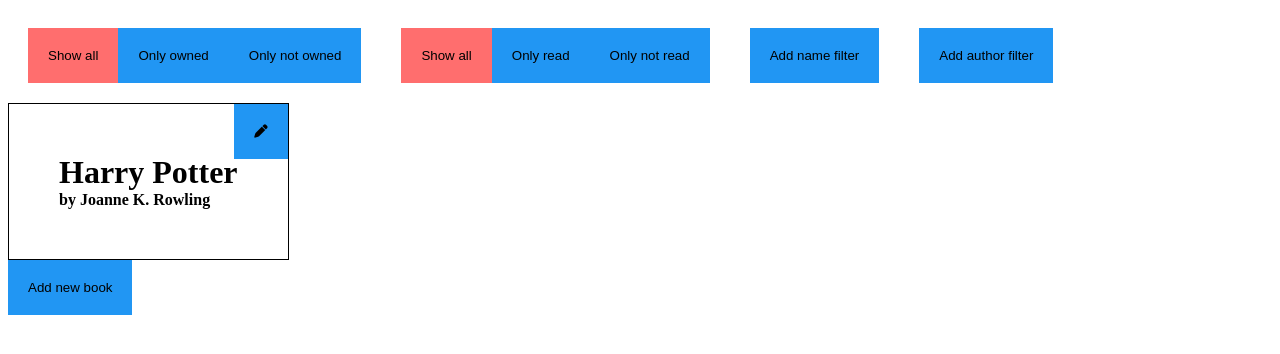
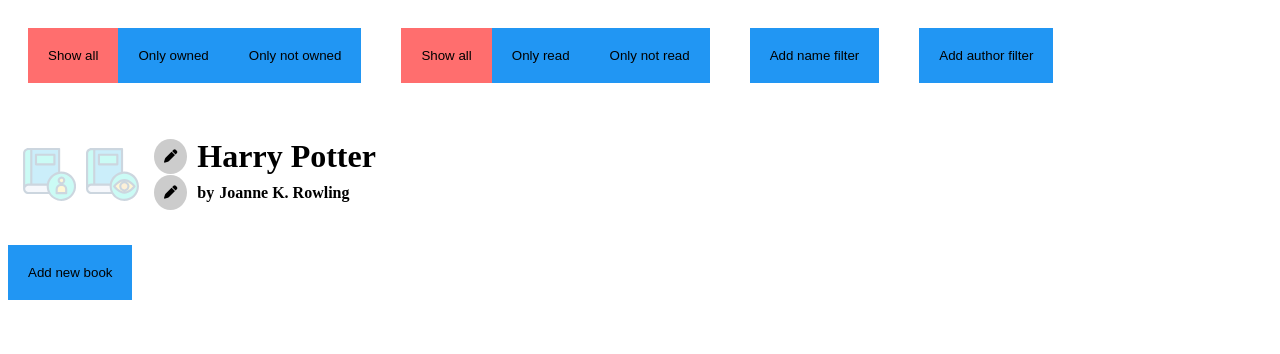
Before and after one commit to trebeljahr/book-list, a React (Create React App) app in the folder client/: page / in a window 1280 px wide. Shown: the top 354 px of the page. Built offline with nearby package versions, Linux system fonts and the light colour scheme.

Commit message:
Add styling, change icons

```diff
--- a/client/src/App.css
+++ b/client/src/App.css
@@ -89,13 +89,13 @@
 }
 
 .textInput {
+    white-space: nowrap;
+    font: inherit;
     font-size: inherit;
     font-family: inherit;
-    font: inherit;
-    width: inherit;
     margin: 0;
     padding: 0;
-    font-weight: inherit;
+    margin-left: 5px;
 }
 
 .top {
@@ -110,7 +110,10 @@
     position: absolute;
     right: 0;
 }
-
+.bottom {
+    position: absolute;
+    bottom: 0;
+}
 .fullScreen {
     width: 100vw;
     height: 100vh;
@@ -135,8 +138,7 @@
     margin: 5px;
 }
 
-.addBookForm,
-.bookListing {
+.addBookForm {
     position: relative;
     border: 1px solid black;
     padding: 100px 200px;
@@ -144,7 +146,18 @@
     flex-direction: column;
     justify-content: space-between;
 }
-
+.bookListing {
+    display: flex;
+    flex-direction: row;
+    align-items: center;
+    justify-content: flex-start;
+    padding: 0;
+    margin: 30px 10px;
+    border: none;
+}
+.bookListing > * {
+    margin: 5px;
+}
 .editButton {
     margin: 0 5px;
     padding: 10px;
@@ -158,12 +171,36 @@
 .editButton:focus {
     outline: 0;
 }
-
-.bookListing {
-    width: fit-content;
-    padding: 50px;
+.smallIcon {
+    width: 100%;
+    height: 100%;
 }
 
+.ownedToggle,
+.readToggle {
+    position: relative;
+    width: 0;
+    height: 0;
+    padding: 27.5px 26.5px;
+    background-color: transparent;
+}
+.ownedToggle:hover,
+.readToggle:hover {
+    background-color: transparent;
+}
+.ownedToggle:focus,
+.readToggle:focus {
+    outline: 0;
+}
+.opaque {
+    opacity: 0.2;
+    filter: alpha(opacity=20);
+}
+.container {
+    display: flex;
+    justify-content: space-between;
+    align-items: center;
+}
 h1,
 h4 {
     width: fit-content;
--- a/client/src/components/AddBook.js
+++ b/client/src/components/AddBook.js
@@ -1,6 +1,6 @@
 import React, { useState } from 'react';
 import { uuid } from '../utils';
-import OwnedToggle from './OwnedToggle';
+import { OwnedToggle, ReadToggle } from './Toggles';
 
 const AddBook = ({ setBooks, open, setOpen }) => {
     const openNewBookForm = () => {
@@ -12,7 +12,8 @@
 
     const [author, setAuthor] = useState('');
     const [name, setName] = useState('');
-    const [owned, setOwned] = useState(false);
+    const [owned, setOwned] = useState(true);
+    const [read, setRead] = useState(true);
 
     const addBook = () => {
         const newBook = {
@@ -21,6 +22,7 @@
             id: uuid(),
             readDates: [],
             owned,
+            read,
         };
         setBooks(books => [...books, newBook]);
         setOpen(false);
@@ -28,6 +30,12 @@
 
     const changeName = e => {
         setName(e.target.value);
+    };
+
+    const changeRead = () => {
+        setRead(read => {
+            return read ? false : new Date();
+        });
     };
     const changeOwned = () => {
         setOwned(owned => {
@@ -49,7 +57,13 @@
                 <input value={name} onChange={changeName} />
                 <label>Author:</label>
                 <input value={author} onChange={changeAuthor} />
-                <OwnedToggle owned={owned} changeOwned={changeOwned} />
+                <div className="container">
+                    Own? <OwnedToggle owned={owned} changeOwned={changeOwned} />
+                </div>
+                <div className="container">
+                    Read? <ReadToggle read={read} changeRead={changeRead} />
+                </div>
+
                 <button onClick={addBook}>Add!</button>
             </div>
         </div>
--- a/client/src/components/Book.js
+++ b/client/src/components/Book.js
@@ -1,17 +1,18 @@
 import React, { useState } from 'react';
-import ReadDates from './ReadDates';
-import OwnedToggle from './OwnedToggle';
+import { OwnedToggle, ReadToggle } from './Toggles';
 
 const Book = ({ book, changeBookInfo }) => {
-    const { id, name, author, owned } = book;
-    const [edit, setEdit] = useState(false);
-    const toggleEdit = () => {
-        setEdit(edit => !edit);
-    };
+    const { id, name, author, owned, read } = book;
     const changeOwned = () => {
         changeBookInfo(id, book => ({
             ...book,
             owned: owned ? false : new Date(),
+        }));
+    };
+    const changeRead = () => {
+        changeBookInfo(id, book => ({
+            ...book,
+            read: read ? false : new Date(),
         }));
     };
 
@@ -31,43 +32,46 @@
 
     return (
         <div className="bookListing">
-            {!edit ? (
-                <>
-                    <h1>{name}</h1>
-                    <h4>by {author}</h4>
-                </>
-            ) : (
-                <>
+            <OwnedToggle owned={owned} changeOwned={changeOwned} />
+            <ReadToggle read={read} changeRead={changeRead} />
+            <div>
                 <h1>
                     <EditableHeader value={name} changeValue={changeName} />
                 </h1>
                 <h4>
-                        by <EditableHeader value={author} changeValue={changeAuthor} />
+                    <EditableHeader value={author} additional="by" changeValue={changeAuthor} />
                 </h4>
-                    <OwnedToggle owned={owned} changeOwned={changeOwned} />
                 {/* {book.readDates.length > 0 ? <div>Read</div> : <div>Not read yet</div>}
                     <ReadDates book={book} changeBookInfo={changeBookInfo} /> */}
-                </>
-            )}
-            <button className="top right" onClick={toggleEdit}>
-                {edit ? <i class="fas fa-check"></i> : <i class="fas fa-pen"></i>}
-            </button>
+            </div>
         </div>
     );
 };
 
-const EditableHeader = ({ value, changeValue }) => {
+const EditableHeader = ({ value, changeValue, additional }) => {
     const [edit, setEdit] = useState(false);
     const changeEdit = () => {
         setEdit(edit => !edit);
     };
-
     return (
         <>
-            {edit ? <input className="textInput" value={value} onChange={changeValue} /> : value}
+            {edit ? (
+                <>
                     <button className="editButton" onClick={changeEdit}>
-                {edit ? <i class="fas fa-check"></i> : <i class="fas fa-pen"></i>}
+                        <i className="fas fa-check"></i>
                     </button>
+                    {additional && <p className="textInput">{additional}</p>}
+                    <input className="textInput" value={value} onChange={changeValue} />
+                </>
+            ) : (
+                <>
+                    <button className="editButton" onClick={changeEdit}>
+                        <i className="fas fa-pen"></i>
+                    </button>
+                    {additional && <p className="textInput">{additional}</p>}
+                    <p className="textInput">{value}</p>
+                </>
+            )}
         </>
     );
 };
--- a/client/src/components/Booklist.js
+++ b/client/src/components/Booklist.js
@@ -44,11 +44,10 @@
                     }
                     break;
                 case possibleFilters.read:
-                    const read = book.readDates.length > 0;
-                    if (filter.value && !read) {
+                    if (filter.value && !book.read) {
                         out = out && false;
                     }
-                    if (!filter.value && read) {
+                    if (!filter.value && book.read) {
                         out = out && false;
                     }
                     break;
--- a/client/src/components/OwnedToggle.js
+++ /dev/null
@@ -1,15 +0,0 @@
-import React from 'react';
-
-const OwnedToggle = ({ owned, changeOwned }) => {
-    return (
-        <div className="toggleContainer">
-            <label className="switch">
-                <input type="checkbox" checked={owned ? true : false} onChange={changeOwned} />
-                <span className="slider round" />
-            </label>
-            <div>{owned ? 'Owned' : 'Not owned'}</div>
-        </div>
-    );
-};
-
-export default OwnedToggle;
--- /dev/null
+++ b/client/src/components/Toggles.js
@@ -0,0 +1,27 @@
+import React from 'react';
+import bookIcon from '../assets/book-person.svg';
+import bookEyeIcon from '../assets/book-eye.svg';
+
+export const OwnedToggle = ({ owned, changeOwned }) => {
+    return (
+        <button className="center ownedToggle" onClick={changeOwned}>
+            <img
+                className={'top left smallIcon ' + (!owned ? 'opaque' : '')}
+                src={bookIcon}
+                alt="ownedBookIcon"
+            />
+        </button>
+    );
+};
+
+export const ReadToggle = ({ read, changeRead }) => {
+    return (
+        <button className="center readToggle" onClick={changeRead}>
+            <img
+                className={'top left smallIcon ' + (read ? '' : 'opaque')}
+                src={bookEyeIcon}
+                alt="ownedBookIcon"
+            />
+        </button>
+    );
+};
```
Also changed, not shown: client/src/assets/book-eye.svg (added). Lines whose indentation alone changed are shown as unchanged.
